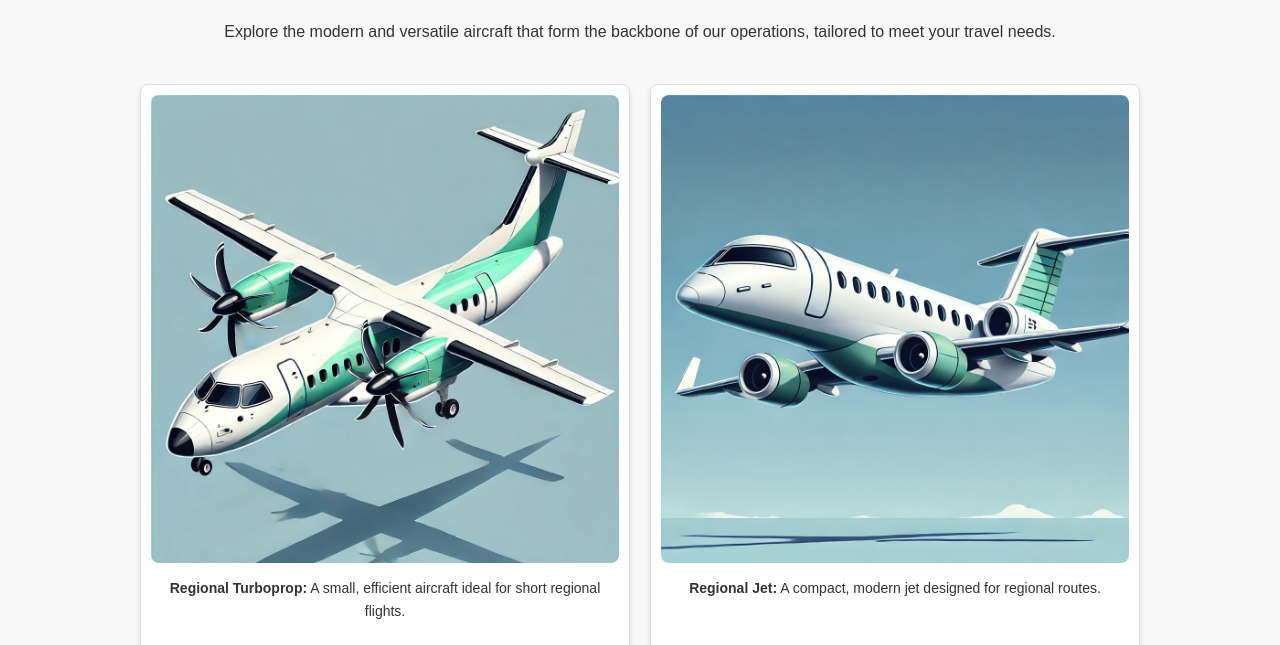
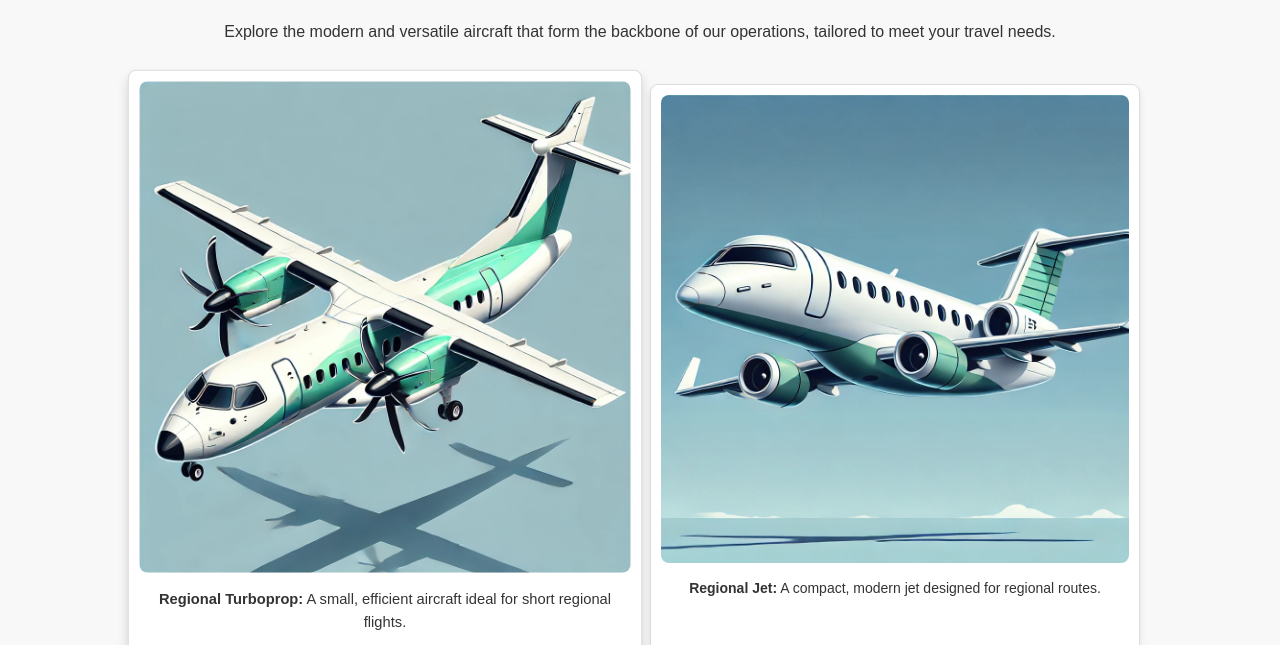
Before and after one commit to Guilherme-S-Brito/AGreenAirlineWebsite, a plain HTML site: page fleet.html in a window 1280 px wide. In both pictures the pointer is over the element 385 px from the left and 523 px from the top of the page. Shown: the part 155-800 px from the top of the page. Drawn offline with Linux system fonts and the light colour scheme.

Commit message:
css hover for fleets page

```diff
--- a/assets/css/style.css
+++ b/assets/css/style.css
@@ -116,6 +116,11 @@ main p {
     padding: 10px;
 }
 
+.aircraft:hover {
+    transform: scale(1.05);
+    box-shadow: 0 6px 10px rgba(0, 0, 0, 0.15);
+}
+
 .aircraft img {
     width: 100%;
     height: auto;
```
Also changed, not shown: fleet.html (+3 -0 lines).
